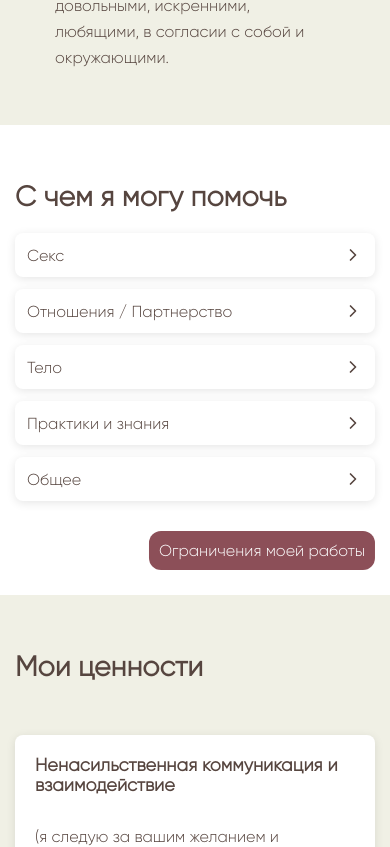
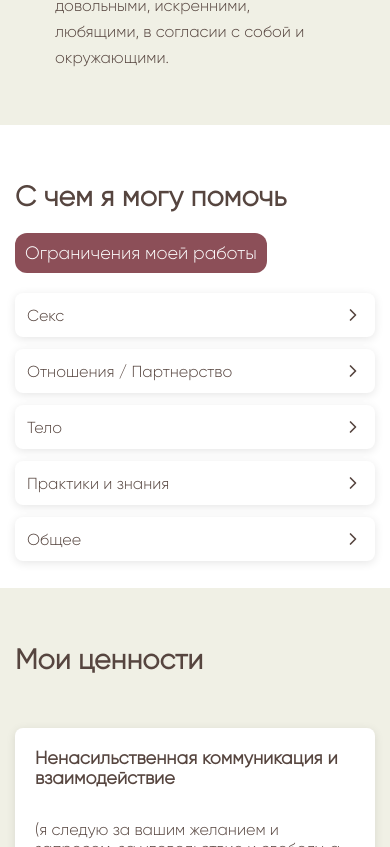
Before and after one commit to fireframes/erovnova-portfolio, a React (Vite) app: page / in a window 390 px wide. Shown: the part 2677-3524 px from the top of the page. Built offline with nearby package versions, Linux system fonts and the light colour scheme.

Commit message:
fixed button position for web version

```diff
--- a/src/components/Contacts.tsx
+++ b/src/components/Contacts.tsx
@@ -1,5 +1,5 @@
 import React from "react";
-import { Mail, Phone, MapPin, Calendar, Clock } from "lucide-react";
+import { Mail, Phone } from "lucide-react";
 import { FontAwesomeIcon } from "@fortawesome/react-fontawesome";
 import { faTelegram, faWhatsapp } from "@fortawesome/free-brands-svg-icons";
 import { telegramLink, whatsupLink } from "../constants";
@@ -10,7 +10,6 @@ const Contacts = () => {
       <div className="container">
         <h2>Контакты</h2>
         <div className="contact-card">
-          <h3>Связаться со мной</h3>
           <div className="contact-item">
             <Mail className="icon" />
             <a href="mailto:elizaveta.rovnova@gmail.com">
--- a/src/components/Help.tsx
+++ b/src/components/Help.tsx
@@ -22,7 +22,6 @@ const Help: React.FC<HelpProps> = ({ onClick }) => {
       title: "Тело",
       items: [
         "Не чувствую себя сексуальным_ой/привлекательным_ой",
-        "-----",
         "Секс во время беременности и после родов",
       ],
     },
@@ -44,6 +43,14 @@ const Help: React.FC<HelpProps> = ({ onClick }) => {
     },
   ];
 
+  const SideMenuButtonComponent: React.FC = () => (
+    <SideMenuButton
+      className="side-button"
+      onClick={onClick}
+      text="Ограничения моей работы"
+    />
+  );
+
   const toggleSection = (title: string) => {
     setOpenSections((prev) => ({
       ...prev,
@@ -55,6 +62,7 @@ const Help: React.FC<HelpProps> = ({ onClick }) => {
     <div className="container help">
       <div className="help-header">
         <h2>С чем я могу помочь</h2>
+        <SideMenuButtonComponent />
       </div>
       <ul className="help-list">
         {sections.map((section) => (
@@ -89,11 +97,6 @@ const Help: React.FC<HelpProps> = ({ onClick }) => {
           </li>
         ))}
       </ul>
-      <SideMenuButton
-        className="side-button"
-        onClick={onClick}
-        text="Ограничения моей работы"
-      />
     </div>
   );
 };
--- a/src/components/HelpNot.tsx
+++ b/src/components/HelpNot.tsx
@@ -6,34 +6,34 @@ interface HelpNotProps {
 
 const HelpNot: React.FC<HelpNotProps> = ({ onClick }) => {
   return (
-    <div className="container">
-      <h2>Пока я не обладаю квалификацией для работы с:</h2>
+    <div className="container help">
+      <div className="help-header">
+        <h2>Пока я не обладаю квалификацией для работы с:</h2>
+        <SideMenuButton
+          className="side-button"
+          onClick={onClick}
+          text="С чем я могу помочь"
+        />
+      </div>
 
-      <ul>
-        <li>Детьми и подростками до 18 лет</li>
-        <li>Парами</li>
-        <li>
+      <ul className="not-help-list">
+        <li className="not-help-list-item">Детьми и подростками до 18 лет</li>
+        <li className="not-help-list-item">Парами</li>
+        <li className="not-help-list-item">
           Диагностированными психическими расстройствами, расстройством пищевого
           поведения, химическими зависимостями
         </li>
-        <li>Изменами, ревностью</li>
-        <li>Травмой насилия</li>
-        <blockquote>
+        <li className="not-help-list-item">Изменами, ревностью</li>
+        <li className="not-help-list-item">Травмой насилия</li>
+      </ul>
+
+      <div className="note-container">
+        <blockquote className="note">
           Если в ходе работы я пойму, что ваш запрос выходит за рамки моих
           компетенций – я не оставлю вас без помощи и порекомендую нужного
           специалиста для перенаправления.
         </blockquote>
-        <blockquote>
-          Если вам необходима поддержка и вы не знаете, к кому обратиться –
-          напишите мне, чтобы мы могли подобрать вам соответствующего
-          специалиста.
-        </blockquote>
-      </ul>
-      <SideMenuButton
-        className="side-button"
-        onClick={onClick}
-        text="С чем я могу помочь"
-      />
+      </div>
     </div>
   );
 };
--- a/src/styles.css
+++ b/src/styles.css
@@ -321,6 +321,13 @@ main {
   padding-bottom: 40px; /* Add padding at bottom to prevent content cutoff */
 }
 
+.help-header {
+  display: flex;
+  justify-content: space-between;
+  align-items: baseline;
+  margin-bottom: 20px;
+}
+
 .help-list {
   margin: 0; /* Remove default margin */
   padding: 0; /* Remove default padding */
@@ -331,18 +338,50 @@ main {
   margin-bottom: 12px; /* Reduced margin between items */
 }
 
+.not-help-list {
+  background-color: white;
+  padding: 10px 40px 20px;
+  margin-bottom: 10px;
+}
+
+.not-help-list-item {
+  padding: 10px 0;
+  font-size: 20px;
+  color: var(--primary-color);
+}
+
+.note-container {
+  display: flex;
+  flex-direction: column;
+  gap: 20px;
+}
+
+.note {
+  background-color: white;
+  border-radius: 8px;
+  padding: 20px;
+  box-shadow: 0 2px 10px rgba(0, 0, 0, 0.1);
+  font-style: italic;
+  color: var(--accent-color);
+  font-weight: 500;
+  font-size: 18px;
+  line-height: 1.6;
+  border-left: 4px solid var(--accent-color);
+  margin: 0;
+}
+
 .side-button {
-  position: relative;
-  left: 70%;
   background-color: #803d47;
   color: #fff;
   font-size: 18px;
   padding: 10px;
   border-radius: 12px;
   border-style: none;
-  top: 10px;
-  left: 770px;
   opacity: 90%;
+}
+
+.side-button:hover {
+  cursor: pointer;
 }
 
 .section-button {
@@ -582,6 +621,8 @@ main {
   font-size: 16px;
 }
 
+/* MEDIA QUERIES */
+
 @media (max-width: 768px) {
   :root {
     --container-padding: 20px;
@@ -737,8 +778,14 @@ main {
 
   /* Help section */
   .help {
-    min-height: auto;
+    /* min-height: auto; */
     padding-bottom: 20px;
+  }
+
+  .help-header {
+    flex-direction: column;
+    align-items: flex-start;
+    gap: 15px;
   }
 
   .section-button {
@@ -753,16 +800,6 @@ main {
   .section-content li {
     font-size: 14px;
     padding: 6px 0;
-  }
-
-  .side-button {
-    float: none;
-    display: block;
-    margin: 20px auto;
-    text-align: center;
-    left: 50%;
-    transform: translateX(-50%);
-    font-size: 16px;
   }
 
   .contacts-grid {
@@ -818,4 +855,21 @@ main {
   .container {
     padding: 15px;
   }
+
+  .help-header {
+    display: block;
+  }
+
+  .side-button {
+    margin-left: 0;
+    width: auto; /* Let it size naturally */
+    position: static; /* Remove any absolute positioning */
+    transform: none; /* Remove any transforms */
+  }
+
+  .help-list {
+    margin: 0; /* Remove default margin */
+    padding: 0; /* Remove default padding */
+    list-style: none;
+  }
 }
```
